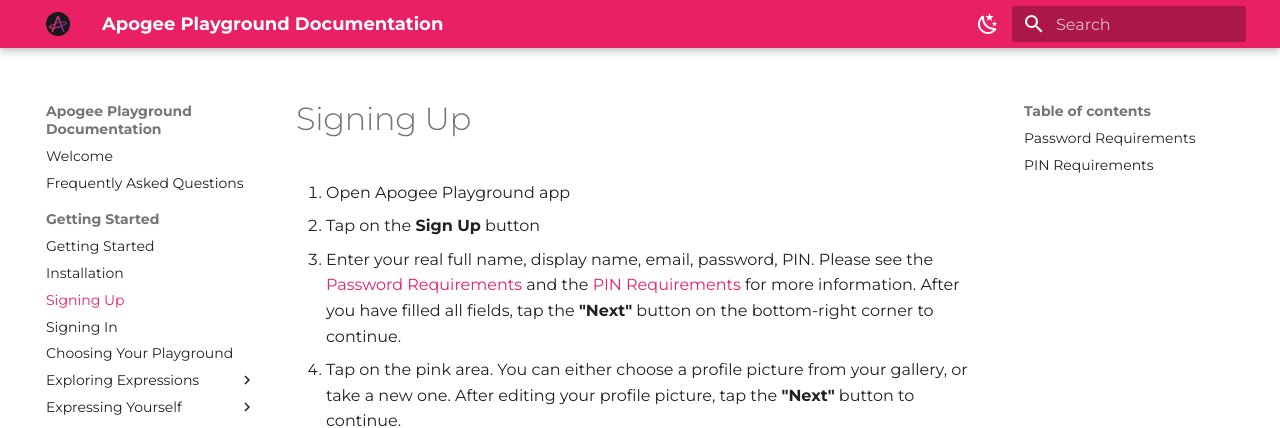
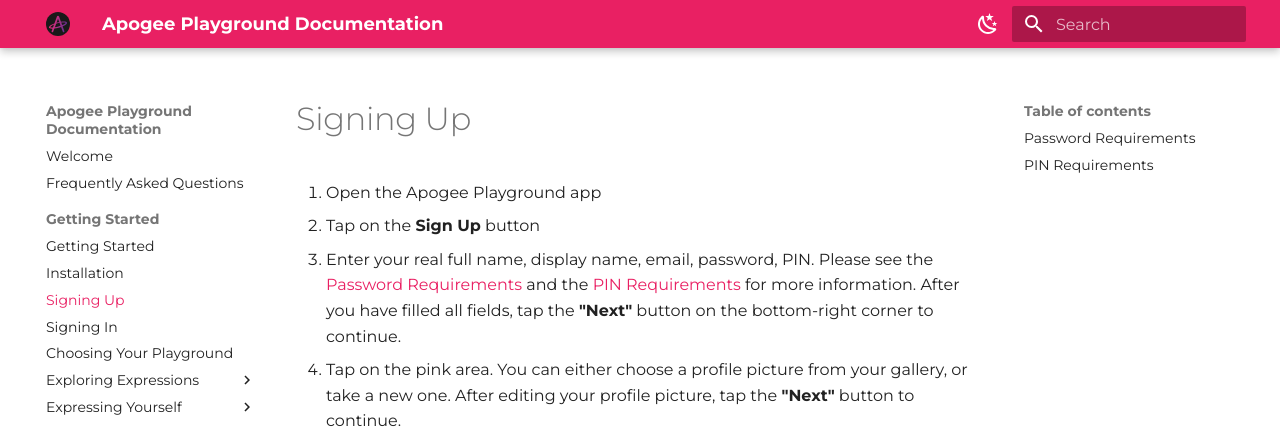
Before and after one commit to apogeecode/apogee-playground-docs, an MkDocs documentation site: the page built from docs/Getting Started/signup.md, in a window 1280 px wide and 1400 px high. Shown: the top 428 px of the window. Built offline with MkDocs 1.6.1 and Material for MkDocs 9.7.7, drawn with Linux system fonts in a browser that asks for light colours; the version menu is left out; some of the changed text lies outside the part shown.

Commit message:
typo fix

```diff
--- a/docs/Getting Started/signup.md
+++ b/docs/Getting Started/signup.md
@@ -1,6 +1,6 @@
 # Signing Up
 
-1. Open Apogee Playground app
+1. Open the Apogee Playground app
 2. Tap on the **Sign Up** button
 3. Enter your real full name, display name, email, password, PIN. Please see the [Password Requirements](#password-requirements) and the [PIN Requirements](#pin-requirements) for more information. After you have filled all fields, tap the **"Next"** button on the bottom-right corner to continue.
 4. Tap on the pink area. You can either choose a profile picture from your gallery, or take a new one. After editing your profile picture, tap the **"Next"** button to continue.
@@ -38,6 +38,6 @@
 
 In order to increase your safety, your PIN must:
 
-- Be composed of numbers :material-hamburger-menu:
+- Be composed of numbers :fontawesome-brands-medium:
 - Be between 4 to 8 digits long
 - NOT be symmetrical (not 1221, 12321, 8998 etc...). *Learn more about [Silent Mode](../Features/Safety/silent_mode.md).*
```
